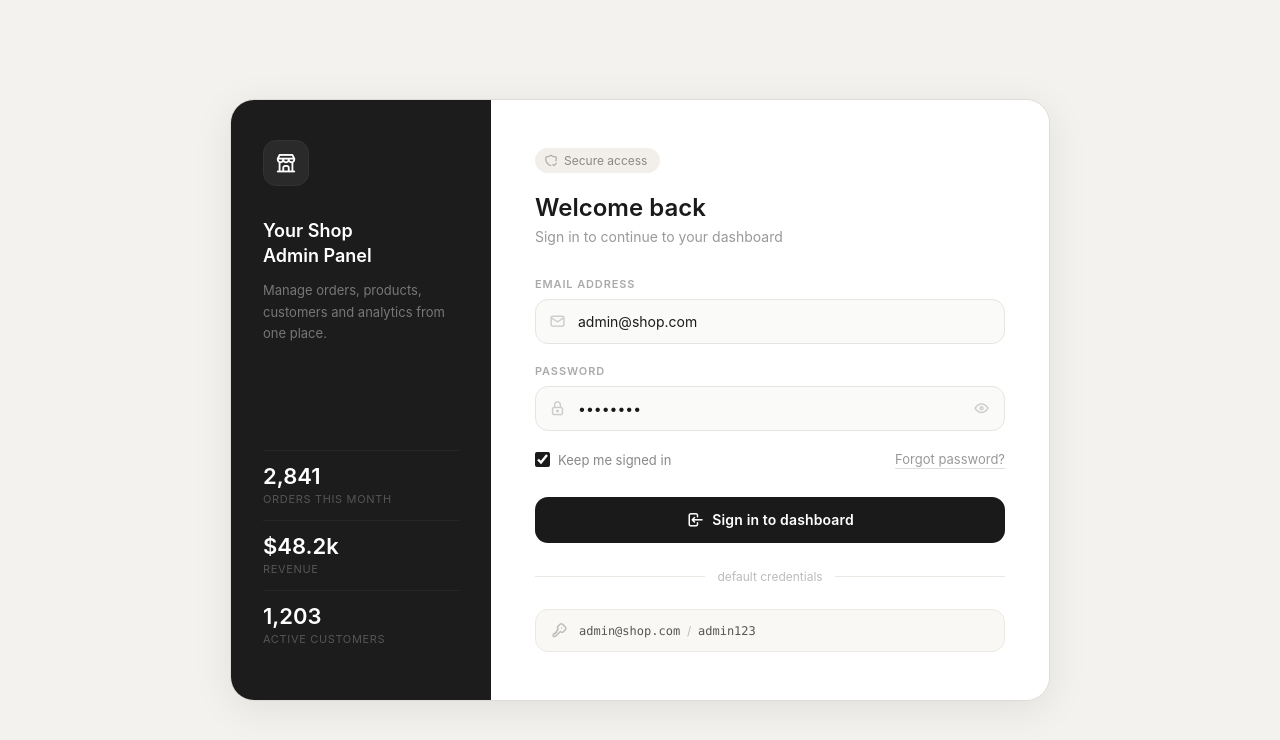
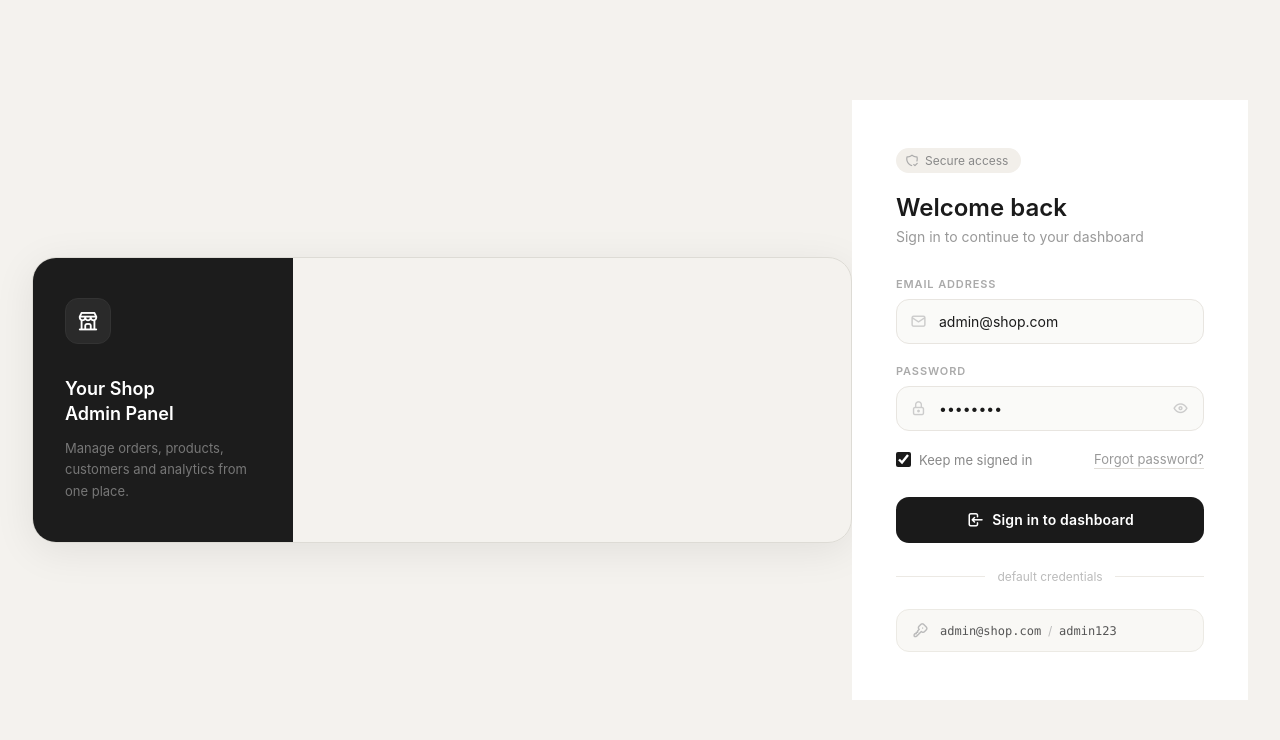
Before and after one commit to animdebnath/E-commerce-adminsystem, a PHP site: page / in a window 1280 px wide. Shown: the top 740 px of the page. Run offline with PHP 8.4, Linux system fonts and the light colour scheme.

Commit message:
Updated login view UI/logic

```diff
--- a/views/auth/login.php
+++ b/views/auth/login.php
@@ -297,21 +297,9 @@
       <p class="lp-title">Your Shop<br>Admin Panel</p>
       <p class="lp-sub">Manage orders, products, customers and analytics from one place.</p>
     </div>
-    <div class="stat-row">
-      <div class="stat-item">
-        <div class="stat-num">2,841</div>
-        <div class="stat-label">Orders this month</div>
-      </div>
-      <div class="stat-item">
-        <div class="stat-num">$48.2k</div>
-        <div class="stat-label">Revenue</div>
-      </div>
-      <div class="stat-item">
-        <div class="stat-num">1,203</div>
-        <div class="stat-label">Active customers</div>
-      </div>
-    </div>
   </div>
+  </div>
+
 
   <!-- Right Panel -->
   <div class="right-panel">
```
